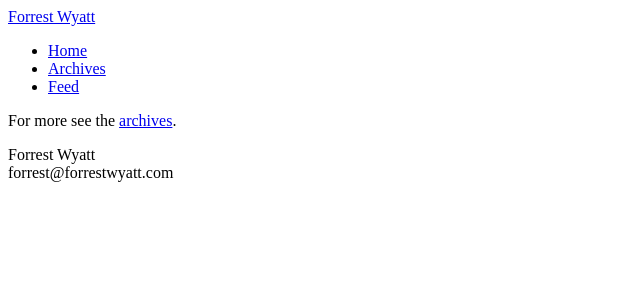
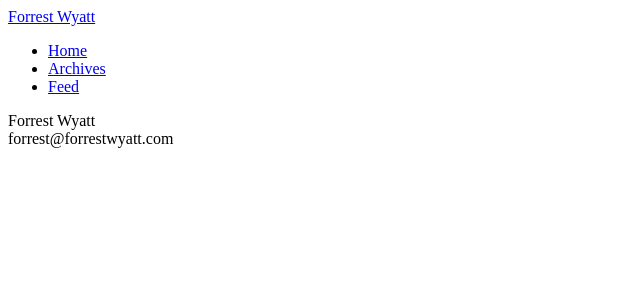
Before and after one commit to forrestwyatt/forrestwyatt.com, a Jekyll site: the page built from index.html, in a window 1280 px wide. Shown: the top 300 px of the page, without its empty margins (0-640 px from the left). Built offline with Jekyll 4.4.1, drawn with Linux system fonts in a browser that asks for light colours; part of the change alters nothing that is shown.

Commit message:
fixed index loop for 1 post only

```diff
--- a/index.html
+++ b/index.html
@@ -7,13 +7,19 @@ title: Forrest Wyatt
     {% if forloop.first %}
         <a href="{{ post.url }}"><h1>{{ post.title }}</h1></a>
         {{ post.content }}
-    <h2>Recent posts:</h2>
+    {% if forloop.length > 1 %}
+    <h2>Other recent posts:</h2>
     <p>
         <ul class="archives">
+    {% endif %}
     {% else %}
             <li {% cycle '', 'class="even"' %}><span>{{ post.date | date_to_string }}</span> &mdash; <a href="{{ post.url }}">{{ post.title }}</a></li>
     {% endif %}
-{% endfor %}
+    {% if forloop.length > 1 %}
+    {% if forloop.last %}
         </ul>
     </p>
-<p>For more see the <a href="/archives.html">archives</a>.</p>
+    <p>For more see the <a href="/archives.html">archives</a>.</p>
+    {% endif %}
+    {% endif %}
+{% endfor %}
```
